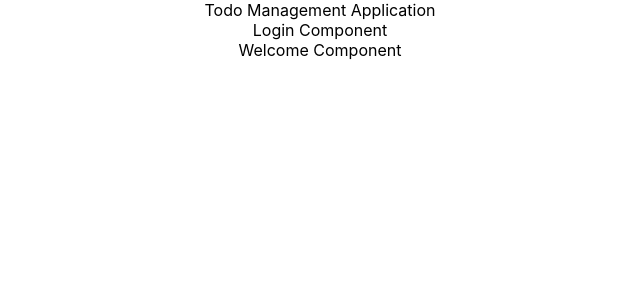
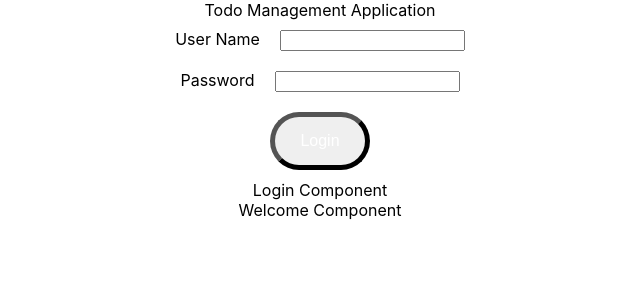
Before and after one commit to SatishChoudhary642/Learning-Spring-and-Spring-boot, a React (Create React App) app in the folder full-stack/frontend/todo-app/: page / in a window 1280 px wide. Shown: the top 300 px of the page, without its empty margins (320-960 px from the left). Built offline with nearby package versions, Linux system fonts and the light colour scheme.

Commit message:
feat: add LoginComponent structure and styles for user authentication

```diff
--- /dev/null
+++ b/full-stack/frontend/todo-app/src/components/todo/TodoApp.css
@@ -0,0 +1,3 @@
+label, input, button{
+    margin: 10px;
+}
--- a/full-stack/frontend/todo-app/src/components/todo/TodoApp.jsx
+++ b/full-stack/frontend/todo-app/src/components/todo/TodoApp.jsx
@@ -1,3 +1,5 @@
+import './TodoApp.css'
+
 export default function TodoApp(){
     return(
         <div className="TodoApp">
@@ -11,6 +13,19 @@
 function LoginComponent(){
     return(
         <div className="Login">
+            <div className="LoginForm">
+                <div>
+                    <label>User Name</label>
+                    <input type="text" name="username"/>
+                </div>
+                <div>
+                    <label>Password</label>
+                    <input type="password" name="password"/>
+                </div>
+                <div>
+                    <button type="button" name="login">Login</button>
+                </div>
+            </div>
             Login Component
         </div>
     )
```
